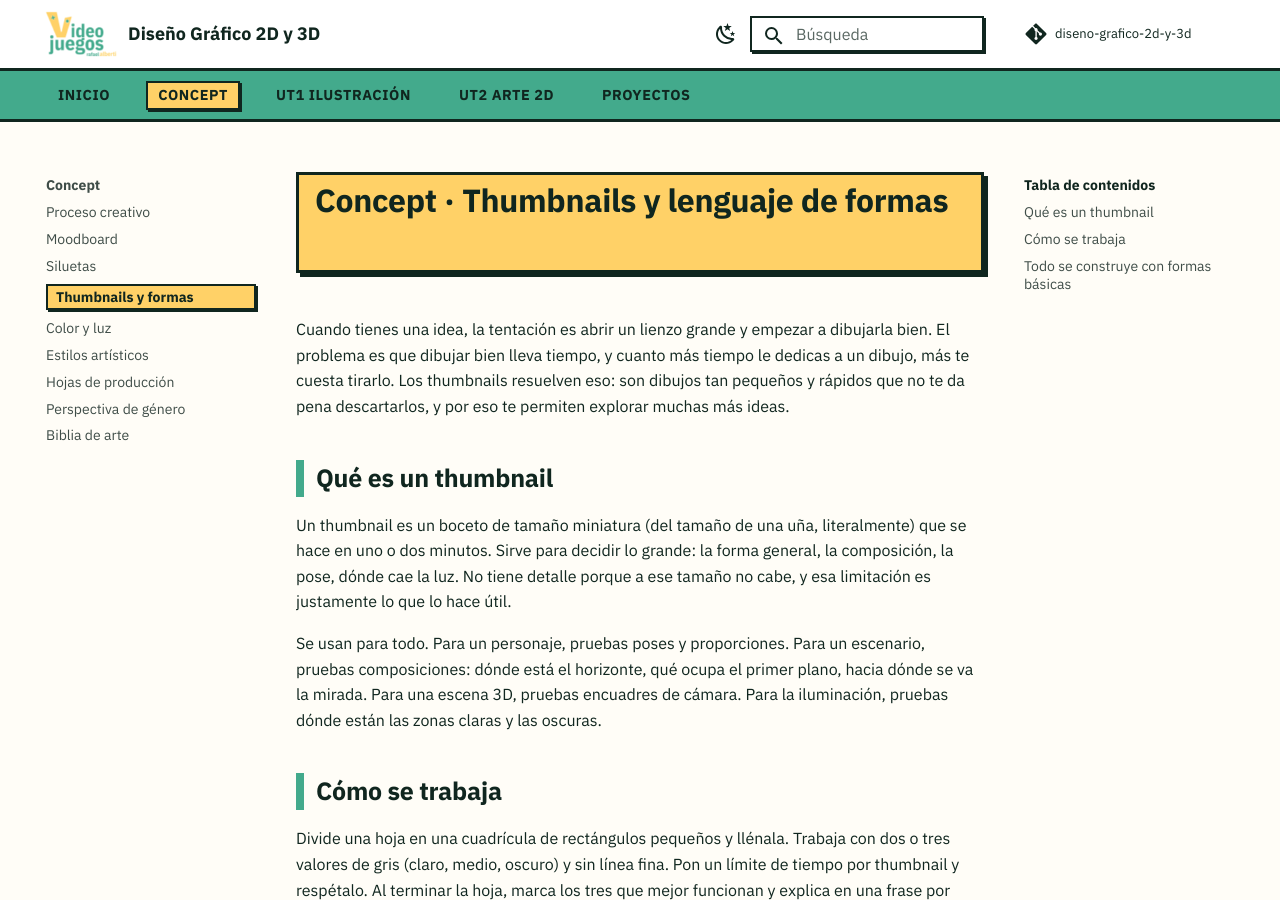
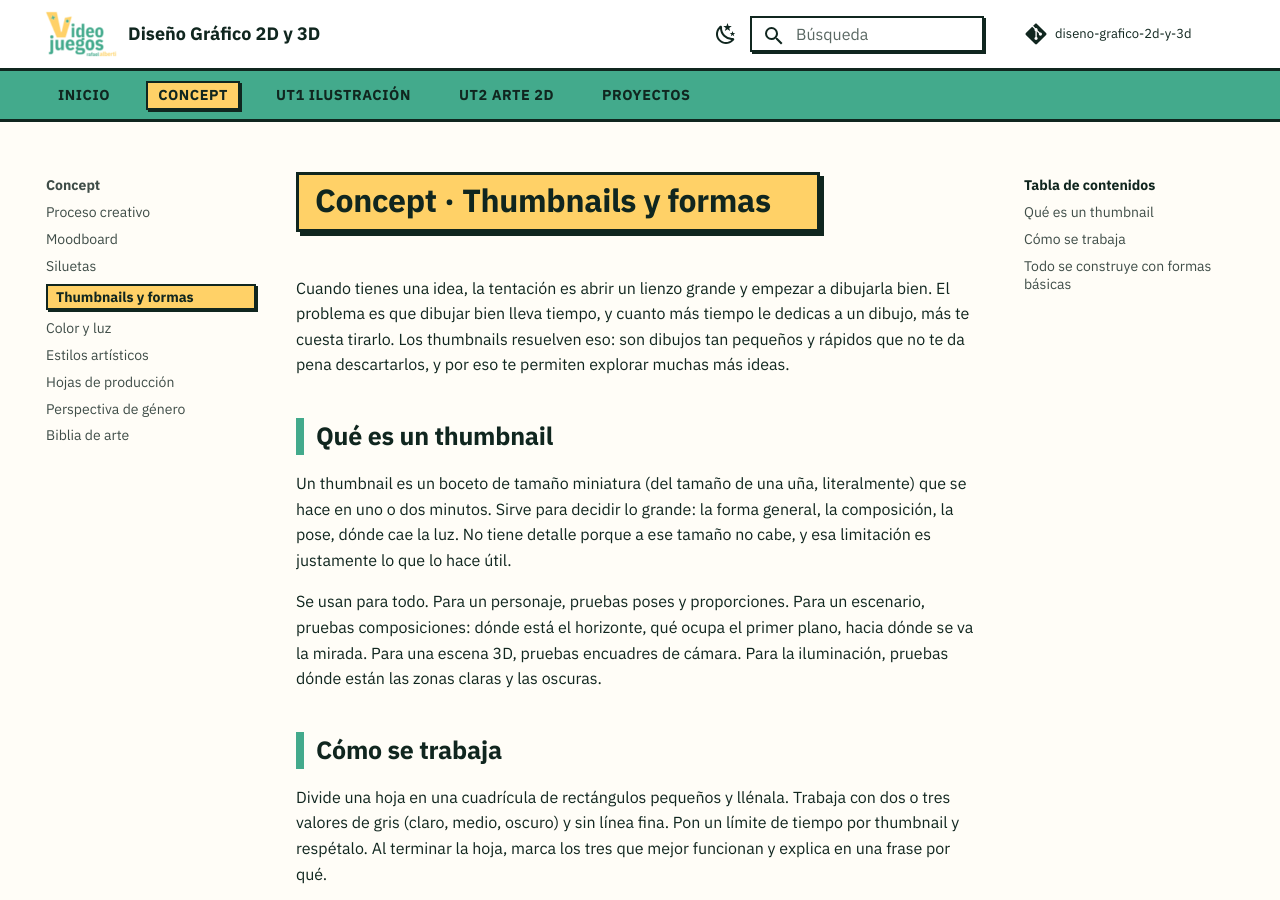
Before and after one commit to envasador/diseno-grafico-2d-y-3d, an MkDocs documentation site: the page built from docs/concept/thumbnails.md, in a window 1280 px wide and 900 px high. Built offline with MkDocs 1.6.1 and Material for MkDocs 9.7.7, drawn with Linux system fonts in a browser that asks for light colours; comment, search, counter and statistics services are not loaded.

Commit message:
Arte | 26-27

```diff
--- a/docs/concept/thumbnails.md
+++ b/docs/concept/thumbnails.md
@@ -1,4 +1,4 @@
-# Concept · Thumbnails y lenguaje de formas
+# Concept · Thumbnails y formas
 
 Cuando tienes una idea, la tentación es abrir un lienzo grande y empezar a dibujarla bien. El problema es que dibujar bien lleva tiempo, y cuanto más tiempo le dedicas a un dibujo, más te cuesta tirarlo. Los thumbnails resuelven eso: son dibujos tan pequeños y rápidos que no te da pena descartarlos, y por eso te permiten explorar muchas más ideas.
 
```
